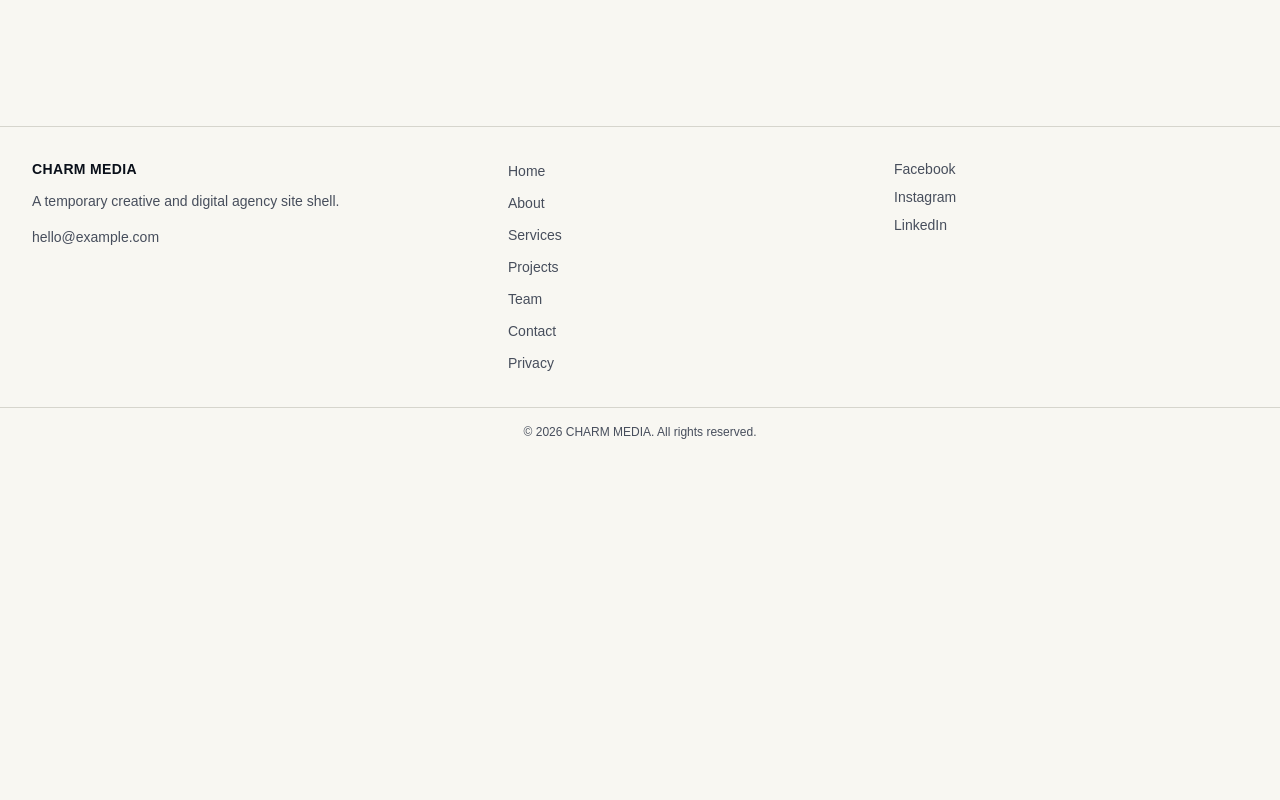
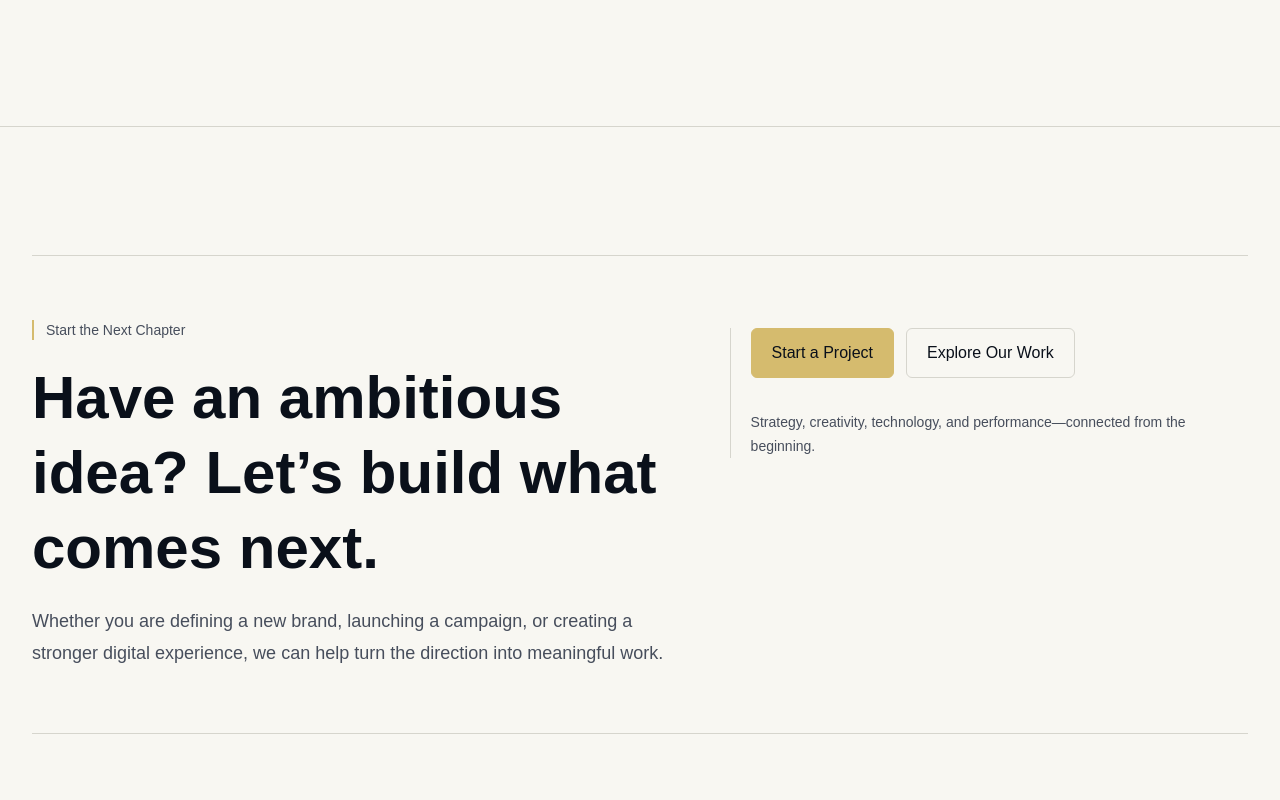
Before and after one commit to dotin2001/agency-website, a Next.js app: page /en in a window 1280 px wide. Shown: the part 6360-7160 px from the top of the page. Before the commit the page ends 6816 px from the top, so only its background shows below. Built offline with nearby package versions, Linux system fonts and the light colour scheme.

Commit message:
feat: add final homepage CTA chapter

```diff
--- a/app/[locale]/page.tsx
+++ b/app/[locale]/page.tsx
@@ -1,4 +1,5 @@
 import { ChallengeSection } from "@/components/sections/home/challenge-section";
+import { FinalCtaSection } from "@/components/sections/home/final-cta-section";
 import { HeroSection } from "@/components/sections/home/hero-section";
 import { SelectedProjectsSection } from "@/components/sections/home/selected-projects-section";
 import { TeamSection } from "@/components/sections/home/team-section";
@@ -22,6 +23,7 @@ export default async function LocaleHomePage({
       <SelectedProjectsSection locale={locale as Locale} />
       <TeamSection locale={locale as Locale} />
       <TestimonialsSection locale={locale as Locale} />
+      <FinalCtaSection locale={locale as Locale} />
     </>
   );
 }
--- /dev/null
+++ b/components/sections/home/final-cta-section.tsx
@@ -0,0 +1,103 @@
+import { Cluster } from "@/components/layout/cluster";
+import { Container } from "@/components/layout/container";
+import { Section } from "@/components/layout/section";
+import { Split } from "@/components/layout/split";
+import { Stack } from "@/components/layout/stack";
+import { ButtonLink } from "@/components/ui/button-link";
+
+type Locale = "en" | "vi";
+
+type FinalCtaCopy = {
+  eyebrow: string;
+  headline: string;
+  primaryCta: string;
+  secondaryCta: string;
+  supportingCopy: string;
+  supportingNote: string;
+};
+
+// Temporary localized homepage copy until the production content system is implemented.
+const finalCtaCopy: Record<Locale, FinalCtaCopy> = {
+  en: {
+    eyebrow: "Start the Next Chapter",
+    headline: "Have an ambitious idea? Let’s build what comes next.",
+    supportingCopy:
+      "Whether you are defining a new brand, launching a campaign, or creating a stronger digital experience, we can help turn the direction into meaningful work.",
+    primaryCta: "Start a Project",
+    secondaryCta: "Explore Our Work",
+    supportingNote:
+      "Strategy, creativity, technology, and performance—connected from the beginning.",
+  },
+  vi: {
+    eyebrow: "Bắt đầu chương tiếp theo",
+    headline: "Bạn có một ý tưởng lớn? Hãy cùng xây dựng bước tiếp theo.",
+    supportingCopy:
+      "Dù bạn đang định hình một thương hiệu mới, triển khai chiến dịch hay xây dựng trải nghiệm số khác biệt hơn, chúng tôi có thể giúp chuyển định hướng thành những giá trị thực tế.",
+    primaryCta: "Bắt đầu dự án",
+    secondaryCta: "Khám phá dự án",
+    supportingNote:
+      "Chiến lược, sáng tạo, công nghệ và hiệu quả—được kết nối ngay từ đầu.",
+  },
+};
+
+export function FinalCtaSection({ locale }: Readonly<{ locale: Locale }>) {
+  const copy = finalCtaCopy[locale];
+
+  return (
+    <Section
+      aria-labelledby="home-final-cta-heading"
+      className="relative border-t border-[var(--color-border-default)] bg-[var(--color-bg-page)]"
+      spacing="chapter"
+    >
+      <Container size="page">
+        <div className="border-y border-[var(--color-border-default)] py-10 sm:py-14 lg:py-16">
+          <Split gap="xl" variant="media-content">
+            <Stack className="max-w-4xl" gap="md">
+              <p className="w-fit border-l-2 border-[var(--color-brand-primary)] pl-3 text-sm font-medium tracking-normal text-[var(--color-text-secondary)]">
+                {copy.eyebrow}
+              </p>
+              <h2
+                className="max-w-4xl text-4xl font-semibold leading-tight tracking-normal text-[var(--color-text-primary)] sm:text-5xl lg:text-6xl"
+                id="home-final-cta-heading"
+              >
+                {copy.headline}
+              </h2>
+              <p className="max-w-2xl text-base leading-7 text-[var(--color-text-secondary)] sm:text-lg sm:leading-8">
+                {copy.supportingCopy}
+              </p>
+            </Stack>
+
+            <Stack
+              className="border-l border-[var(--color-border-default)] pl-5 md:mt-2"
+              gap="lg"
+            >
+              <Cluster align="center" gap="sm">
+                <ButtonLink
+                  aria-label={copy.primaryCta}
+                  className="w-full sm:w-auto"
+                  href={`/${locale}/contact`}
+                  size="large"
+                >
+                  {copy.primaryCta}
+                </ButtonLink>
+                <ButtonLink
+                  aria-label={copy.secondaryCta}
+                  className="w-full sm:w-auto"
+                  href={`/${locale}/projects`}
+                  size="large"
+                  variant="secondary"
+                >
+                  {copy.secondaryCta}
+                </ButtonLink>
+              </Cluster>
+
+              <p className="max-w-md text-sm leading-6 text-[var(--color-text-secondary)]">
+                {copy.supportingNote}
+              </p>
+            </Stack>
+          </Split>
+        </div>
+      </Container>
+    </Section>
+  );
+}
```
